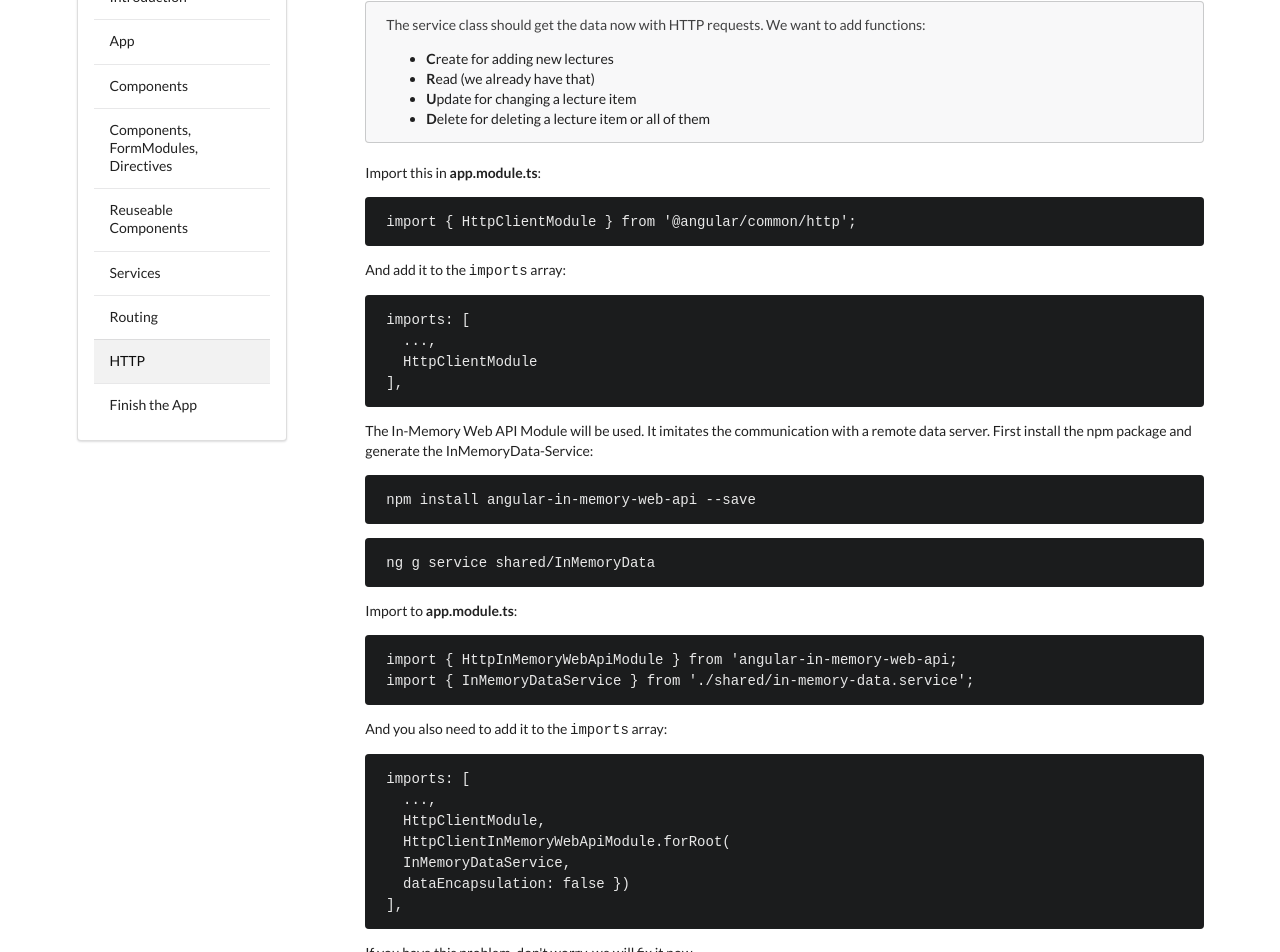
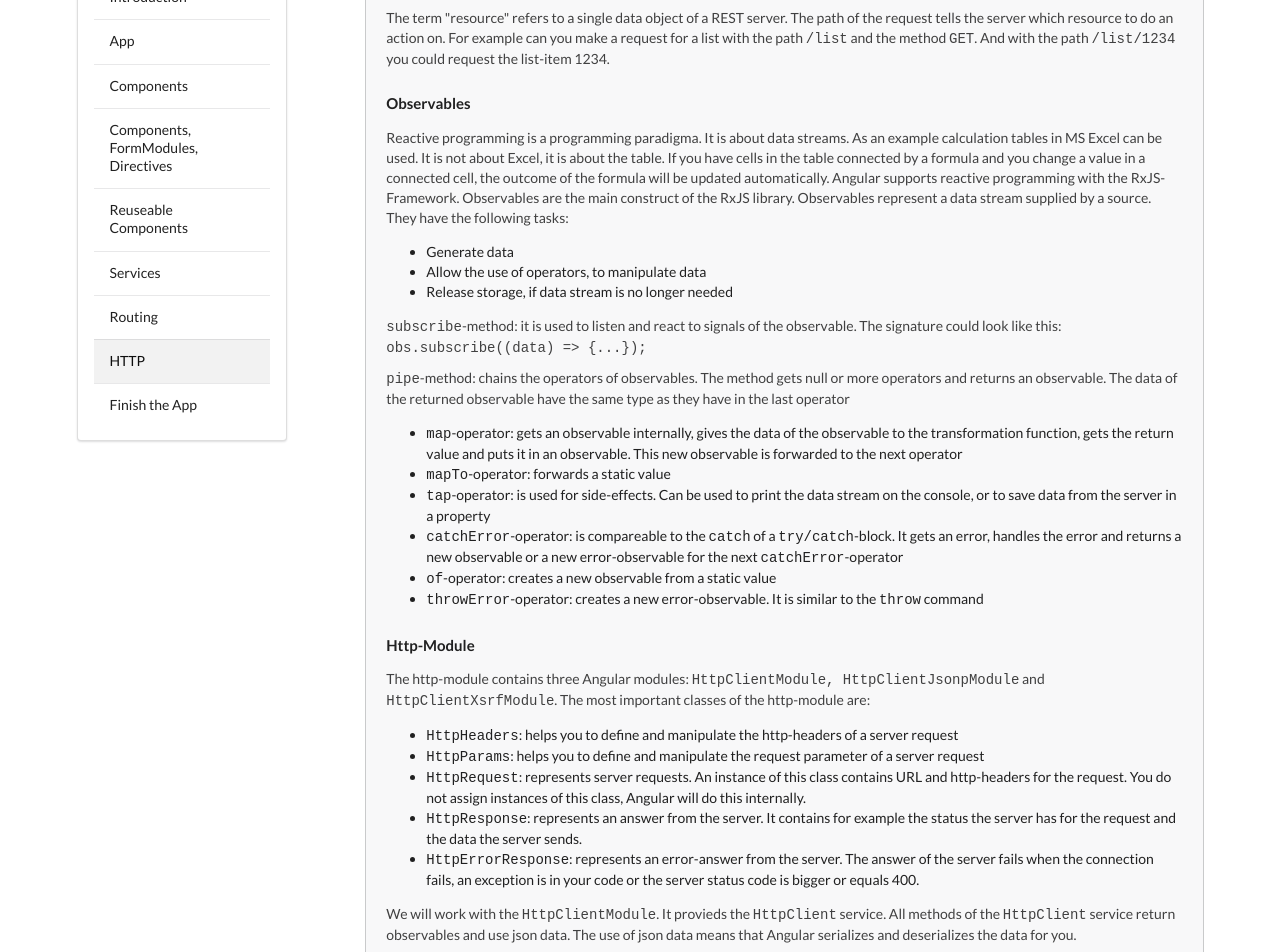
Before and after one commit to hirmer21to/angular_lernapp, an Angular app: page /http in a window 1280 px wide. Shown: the part 400-1352 px from the top of the page. Built offline with nearby package versions, Linux system fonts and the light colour scheme.

Commit message:
Theroieteile der Kapitel erweitert

```diff
--- a/src/app/application/application.component.html
+++ b/src/app/application/application.component.html
@@ -67,6 +67,31 @@
         |- app.module.ts:</code> all used modules are declared here <br /><code>
       </code></p>
 </div>
+<div *ngIf="theoryLarge" class="ui message">
+  <h4>Angular Modules</h4>
+  <p>Angular modules help structuring the application by function. Technically modules are classes like all other
+    Angular blocks.The <code>NgModule</code>-Decorator makes the class a module. They define metadata Angular will need
+    at runtime to initialize the application.
+  </p>
+  <p>Decorators are specific functions that can be used for classes and their
+    properties, methods and parameters. They are called at runtime and expand the functionality of a class. Decorators
+    always start with an <code>@</code>-symbol.
+  </p>
+  <p>The class <code>main.ts</code> is the main Angular module for every
+    project. With <code>declarations</code> all components, directives and pipes that belong to this module are
+    declared. With <code>providers</code> all providers are registered. In <code>exports</code> you specify all
+    components, directives and pipes that should be available to other Angular modules. <code>imports</code> contains
+    all Angular modules of which this module depends.And <code>bootstrap</code> defines the main component of the
+    application. The main component is the root of the application. As you will learn in the chapter <a
+      routerLink="/components">Components</a> the root is the <code>AppComponent</code>.
+  </p>
+  <p>You can use different module
+    types, such as the main module (<code>module.ts</code>), routing-module and service-module. A routing-module
+    contains configuration for the router, you will learn <code>router</code> in the chapter <a
+      routerLink="/router">Router</a>. A service-module provides logic / functions for the entire application as you
+    will learn in the chapter <a routerLink="/service">Service</a>.
+  </p>
+</div>
 
 <h4>Git</h4>
 <p>Before we make changes, we want to manage our project with Git. As you already know, Visual Studio Code comes with
--- a/src/app/components/components.component.html
+++ b/src/app/components/components.component.html
@@ -1,14 +1,21 @@
 <h2>Components</h2>
 <div *ngIf="theoryLarge" style="margin-bottom: 20px;" class="ui message">
   <h4>What are Components?</h4>
-  <p>A component controls a part of the screen. In the HTML you define the structure of a component and the CSS styles
+  <p>A component controls a specific part of the screen. In the HTML you define the structure of a component and the CSS
+    styles
     this structure, togehter it's the view of the component. The TypeScript file is the logic part of the component. An
     Angular application is basically an application with a tree structure. It has a root, that is the
     <code>AppComponent</code> and it's also the entry point of the application. However, there is no difference to
     the other components in concept or syntax. Only difference is that the Angular framework knows that this component
     is the entry point of the application. If you have the root component you can put other components inside. You can
     interlace the components more and more. This is the most important architecture concept of Angular.</p>
+  <p>Components consist of three parts. A class with the <code>@Component</code>-decorator, that makes it a component,
+    the template and the CSS styles (optional). With the template of a component you define what the user sees at
+    runtime. In addition you can define the user interaction. The template is written in HTML and additional syntax
+    elements like data-binding.</p>
   <p><img class="ui image big centered" src="assets/img/Components-1.png"></p>
+
+
 </div>
 <h4>Generate new Component</h4>
 <div *ngIf="praxis">
--- a/src/app/http/http.component.html
+++ b/src/app/http/http.component.html
@@ -7,10 +7,67 @@
     The Angular class <code>Http</code> implements this pattern and provides a interface, where you can load data
     asynchonous.
   </p>
+  <p>Often web-applications use REST-server. They use http methods to define actions, e.g. what action should the server
+    run for the specific resource.</p>
+  <ul>
+    <li>GET: is used to request a ressource from the server, e.g. a list with items</li>
+    <li>POST: to add a new resource or update an existing one, e.g. adds or updates an item of that list</li>
+    <li>PUT: replaces an existing resource, e.g. replaces one item or one list with another item or list</li>
+    <li>DELETE: deletes a resource by the sent id</li>
+  </ul>
+  <p>The term "resource" refers to a single data object of a REST server. The path of the request tells the
+    server which resource to do an action on. For example can you make a request for a list with the path
+    <code>/list</code> and the method <code>GET</code>. And with the path <code>/list/1234</code> you could request the
+    list-item 1234.</p>
   <h4>Observables</h4>
-  <p>Observables represent a data stream supplied by a source. The data stream maintains as long as it is subscribed.
-
-  </p>
+  <p>Reactive programming is a programming paradigma. It is about data streams. As an example calculation tables in MS
+    Excel can be used. It is not about Excel, it is about the table. If you have cells in the table connected by a
+    formula and you change a value in a connected cell, the outcome of the formula will be updated automatically.
+    Angular supports reactive programming with the RxJS-Framework. Observables are the main construct of the RxJS
+    library. Observables represent a data stream supplied by a source. They have the following tasks:</p>
+  <ul>
+    <li>Generate data</li>
+    <li>Allow the use of operators, to manipulate data</li>
+    <li>Release storage, if data stream is no longer needed</li>
+  </ul>
+  <p> <code>subscribe</code>-method: it is used to listen and react to signals of the observable. The signature could
+    look like this:
+    <code>obs.subscribe((data) => &#123;...&#125;);</code></p>
+  <p><code>pipe</code>-method: chains the operators of observables. The method gets null or more operators and returns
+    an observable.
+    The data of the returned observable have the same type as they have in the last operator</p>
+  <ul>
+    <li><code>map</code>-operator: gets an observable internally, gives the data of the observable to the transformation
+      function,
+      gets the return value and puts it in an observable. This new observable is forwarded to the next operator</li>
+    <li><code>mapTo</code>-operator: forwards a static value</li>
+    <li><code>tap</code>-operator: is used for side-effects. Can be used to print the data stream on the console, or to
+      save data from the server in a property</li>
+    <li><code>catchError</code>-operator: is compareable to the <code>catch</code> of a <code>try/catch</code>-block. It
+      gets an error, handles the error and returns a new observable or a new error-observable for the next
+      <code>catchError</code>-operator</li>
+    <li><code>of</code>-operator: creates a new observable from a static value</li>
+    <li><code>throwError</code>-operator: creates a new error-observable. It is similar to the <code>throw</code>
+      command</li>
+  </ul>
+  <h4>Http-Module</h4>
+  <p>The http-module contains three Angular modules: <code> HttpClientModule, HttpClientJsonpModule</code> and
+    <code>HttpClientXsrfModule</code>. The most important classes of the http-module are:</p>
+  <ul>
+    <li><code>HttpHeaders</code>: helps you to define and manipulate the http-headers of a server request</li>
+    <li><code>HttpParams</code>: helps you to define and manipulate the request parameter of a server request</li>
+    <li><code>HttpRequest</code>: represents server requests. An instance of this class contains URL and http-headers
+      for
+      the request. You do not assign instances of this class, Angular will do this internally.</li>
+    <li><code>HttpResponse</code>: represents an answer from the server. It contains for example the status the server
+      has for the request and the data the server sends.</li>
+    <li><code>HttpErrorResponse</code>: represents an error-answer from the server. The answer of the server fails when
+      the connection fails, an exception is in your code or the server status code is bigger or equals 400.
+    </li>
+  </ul>
+  <p>We will work with the <code>HttpClientModule</code>. It provieds the <code>HttpClient</code> service. All methods
+    of the <code>HttpClient</code> service return observables and use json data. The use of json data means that Angular
+    serializes and deserializes the data for you.</p>
 </div>
 <h4>Using a Data Server</h4>
 <div *ngIf="theorySmall" style="margin-bottom: 20px;" class="ui message">
--- a/src/app/services/services.component.html
+++ b/src/app/services/services.component.html
@@ -6,7 +6,7 @@
     MVC model. The service is like the controller. A service is a function or class that provides the functionality for
     other functions or classes. It has two main tasks:</p>
   <ul>
-    <li>Encapsulation of the application logic.</li>
+    <li>Encapsulation of the application logic</li>
     <li>Save the data, that is needed by one or more components of the application</li>
   </ul>
   <p>The concept "Inversion of Control (IoC)" and the pattern "Dependency Injection" can help us. If you want to use a
@@ -17,9 +17,11 @@
     You will get the dependencies from a higher authority instead. The responsibility of generating an object is
     reversed. IoC can be realized with different patterns, Angular uses dependency injection.
   </p>
-  <p>Angular uses constructor injection: <br/>
-    <code>constructor(myDependency: MyDependencyType) &#123; &#125;</code> <br/>
-    To use a service like this we need to give it the decorator <code>@Injectable()</code>.
+  <p>Angular uses constructor injection: <br />
+    <code>constructor(myDependency: MyDependencyType) &#123; &#125;</code> <br />
+    To use a service like this we need to give it the decorator <code>@Injectable()</code>. Another possibility is to
+    register the service in the <code>providers</code> array of the <code>AppModule</code>, but here we will use the
+    other way.
   </p>
 </div>
 <h4>Generate a Service</h4>
```
Also changed, not shown: src/app/components-formmodules-directives/components-formmodules-directives.component.html (+13 -2 lines), src/app/finish-app/finish-app.component.html (+9 -8 lines), src/app/reusable-components/reusable-components.component.html (+5 -2 lines).
